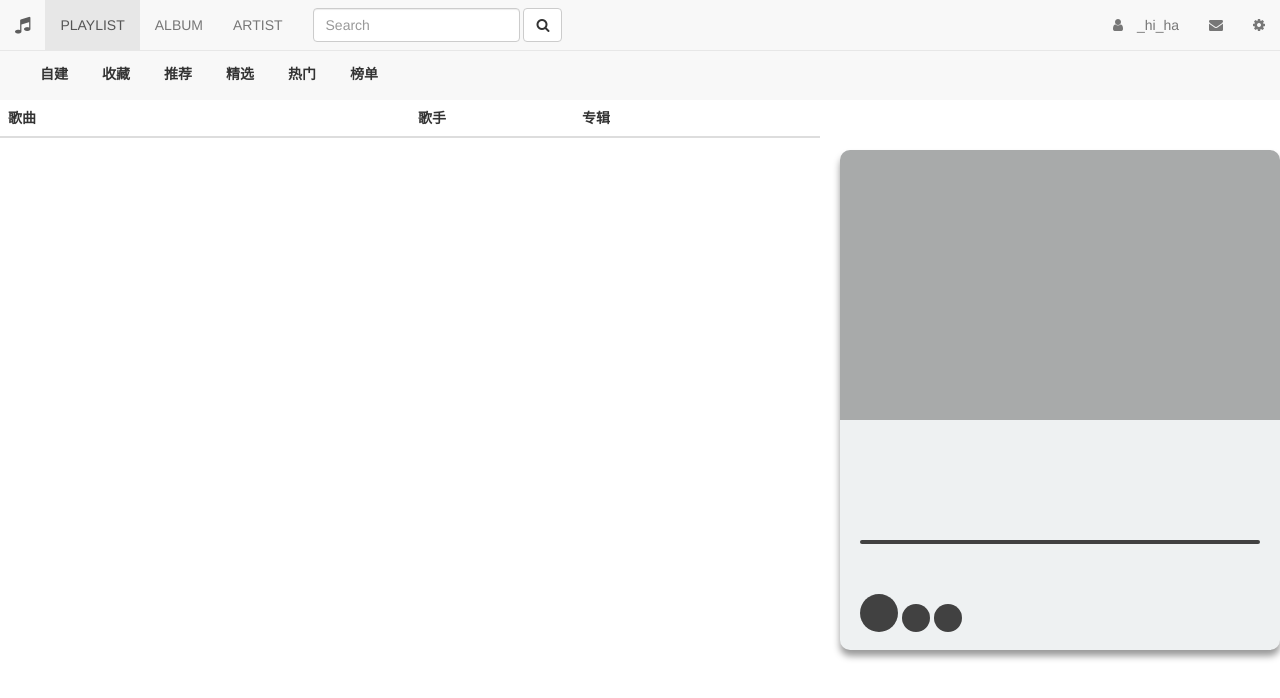
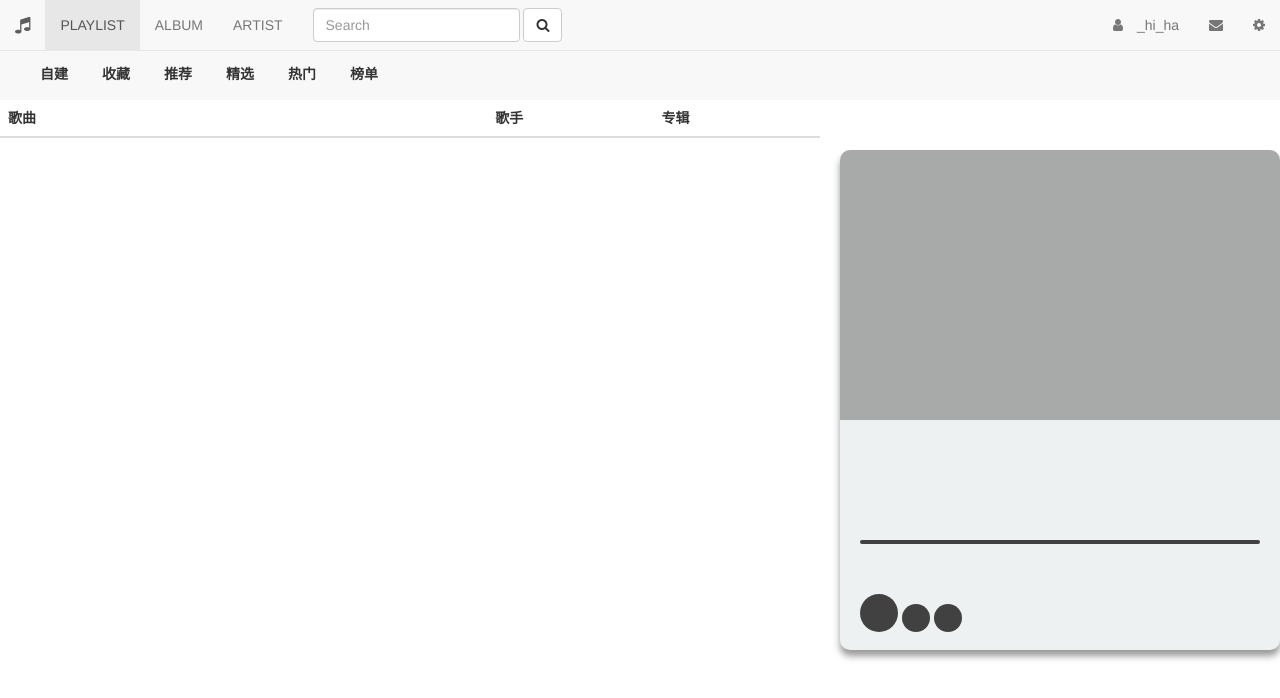
Before and after one commit to klaaay/my-silly-music-player, a plain HTML site: page index.html in a window 1280 px wide. Drawn offline with nearby package versions, Linux system fonts and the light colour scheme; a small style sheet from the web is missing.

Commit message:
06-04(22:51)
Detais in ON-THE-WAY.md

```diff
--- a/css/search-area.css
+++ b/css/search-area.css
@@ -1,13 +1,19 @@
+.search-result {
+    display: block;
+    height: 600px;
+    overflow: auto;
+}
+
 .search-result thead th:nth-child(1) {
-    width: 50%;
+    width: 600px;
 }
 
 .search-result thead th:nth-child(2) {
-    width: 20%;
+    width: 200px;
 }
 
 .search-result thead th:nth-child(3) {
-    width: 30%;
+    width: 200px;
 }
 
 .search-result tbody tr:nth-child(even) {
@@ -17,3 +23,14 @@
 .search-result tbody tr:nth-child(odd) {
     background-color: #FFFFFF;
 }
+
+::-webkit-scrollbar {
+    background-color: #fff;
+    width: 5px;
+}
+
+::-webkit-scrollbar-thumb {
+    border-radius: 10px;
+    box-shadow: inset 0 0 6px rgba(0, 0, 0, .3);
+    background-color: #f8f8f8;
+}
```
Also changed, not shown: 1 other file.
